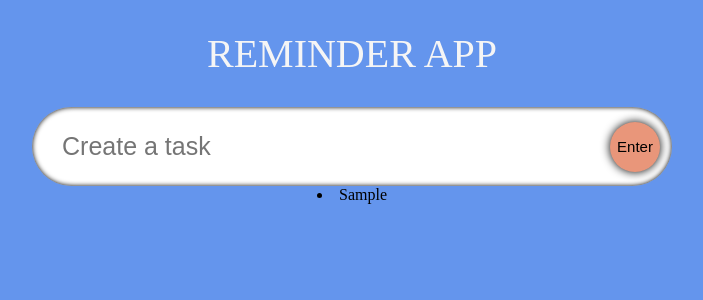
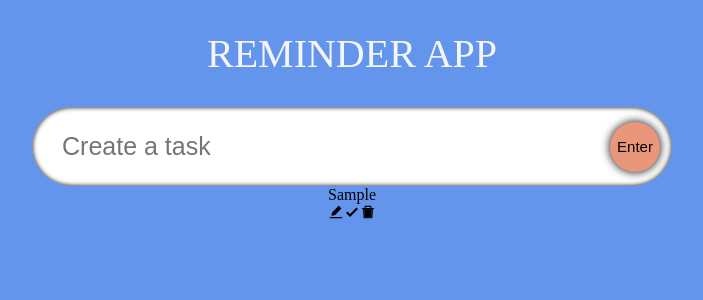
Before and after one commit to BuriedinDreams/typescript_todolist, a React (Create React App) app: page / in a window 1280 px wide. Both pictures are taken after typing "Sample" into the empty fields and a click on the button "Enter". Shown: the top 300 px of the page, without its empty margins (288-991 px from the left). Built offline with nearby package versions, Linux system fonts and the light colour scheme; a web font is replaced by a local one.

Commit message:
created a new component to hold the items to make it easier for css and laying out my icons.

```diff
--- a/package.json
+++ b/package.json
@@ -12,6 +12,7 @@
     "@types/react-dom": "^17.0.11",
     "react": "^17.0.2",
     "react-dom": "^17.0.2",
+    "react-icons": "^4.3.1",
     "react-scripts": "5.0.0",
     "typescript": "^4.5.5",
     "web-vitals": "^2.1.4"
@@ -42,7 +43,6 @@
   },
   "description": "This project was bootstrapped with [Create React App](https://github.com/facebook/create-react-app).",
   "main": "index.js",
-  "devDependencies": {},
   "author": "Zack Werner",
   "license": "ISC"
 }
--- /dev/null
+++ b/src/comp/SingleToDoItem.tsx
@@ -0,0 +1,38 @@
+import React from 'react';
+import { TodoItem } from './model';
+import { AiFillEdit, AiTwotoneDelete  } from 'react-icons/ai'
+import { GoCheck } from 'react-icons/go'
+
+
+type Props = {
+    todoItems: TodoItem,
+    todos: TodoItem[],
+    setTodos: React.Dispatch<React.SetStateAction<TodoItem[]>>;
+
+}
+
+
+const SingleToDoItem: React.FC<Props> = ({todoItems, todos, setTodos}: Props) => {
+    return (
+        <form className='SingleTodo' >
+            <span className='SingleTodoText'>{todoItems.item}</span>
+
+            <div>
+                <span className='edit' >
+                    <AiFillEdit/>
+                </span>
+
+                <span className='completed' >
+                    <GoCheck/>
+                </span>
+
+                <span className='Delete' >
+                <AiTwotoneDelete/>
+                </span>
+            </div>
+        </form>
+
+    );
+}
+
+export default SingleToDoItem;
--- a/src/comp/TodoList.tsx
+++ b/src/comp/TodoList.tsx
@@ -1,5 +1,6 @@
 import React from 'react';
 import{ TodoItem } from './model'
+import SingleToDoItem from './SingleToDoItem'
 
 interface Props {
     todos: TodoItem[]; // this is the name of the interface in model.ts
@@ -10,7 +11,12 @@ const ToDoList: React.FC<Props> = ({todos, setTodos}: Props) => {
     return (
         <div className='listItems'>
         {todos.map((createdItems) => (
-            <li>{createdItems.item}</li>
+            <SingleToDoItem
+                todoItems={createdItems}
+                key={createdItems.id}
+                todos={todos}
+                setTodos={setTodos}
+            />
         ))}
         </div>
     )
--- a/src/comp/styles.css
+++ b/src/comp/styles.css
@@ -50,3 +50,10 @@
   transform: scale(0.8);
   box-shadow: 0 0 5px black;
 }
+/* This is the items in the ToDoList.tsx */
+.listItems {
+  display: flex;
+  justify-content: space-evenly;
+  width: 90%;
+  flex-wrap: wrap;
+}
```
Also changed, not shown: 1 other file (tests, documents, lock files or other folders).
